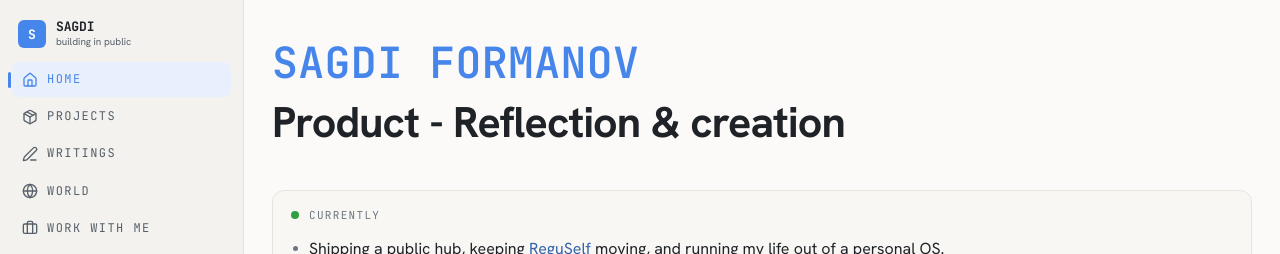
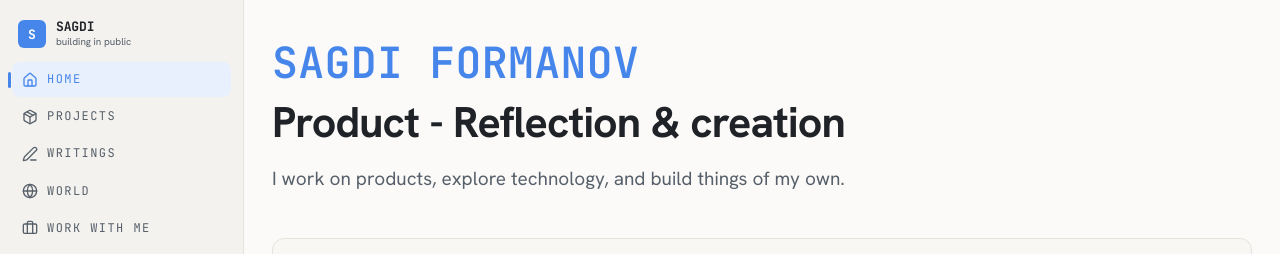
Before and after one commit to sagdish/sagdi-portfolio, a Next.js app: page /en in a window 1280 px wide. Shown: the top 254 px of the page. Built offline with nearby package versions, Linux system fonts and the light colour scheme; no server answers; what notion-to-md would draw is missing.

Commit message:
Home: intro line under the heading (en/ru/uz), lede style, 18px gap, full width

```diff
--- a/messages/en.json
+++ b/messages/en.json
@@ -51,6 +51,7 @@
   "home": {
     "name": "Sagdi Formanov",
     "titleLine1": "Product - Reflection & creation",
+    "intro": "I work on products, explore technology, and build things of my own.",
     "lede": "Figuring things out. I'm trying to understand things, build what matters, and keep learning",
     "photography": {
       "label": "Photography",
--- a/messages/ru.json
+++ b/messages/ru.json
@@ -51,6 +51,7 @@
   "home": {
     "name": "Сагди Форманов",
     "titleLine1": "Продукт. Размышление. Созидание.",
+    "intro": "Работаю над продуктами, изучаю технологии и создаю собственные проекты.",
     "lede": "Пытаюсь лучше понимать как всё устроено, создавать то что действительно важно, продолжая учиться.",
     "photography": {
       "label": "Фотография",
--- a/messages/uz.json
+++ b/messages/uz.json
@@ -51,6 +51,7 @@
   "home": {
     "name": "Sagdi Formanov",
     "titleLine1": "Product. Fikrlash. Yaratish.",
+    "intro": "Product ustida ishlayman, texnologiyalarni o‘rganib o‘z loyihalarimni yarataman.",
     "lede": "Oʻz yoʻlimni topib, atrofdagi jarayonlarni anglashga, muhim narsalarni yaratishga va oʻrganishga intilyapman.",
     "photography": {
       "label": "Fotografiya",
--- a/src/app/[locale]/page.tsx
+++ b/src/app/[locale]/page.tsx
@@ -35,6 +35,7 @@ export default async function HomePage({
       <Reveal className="hero">
         <div className="eyebrow hero-name">{t("name")}</div>
         <h1>{t("titleLine1")}</h1>
+        <p className="lede">{t("intro")}</p>
       </Reveal>
 
       {latest && (
--- a/src/app/design.css
+++ b/src/app/design.css
@@ -805,12 +805,18 @@
     font-size: min(28px, calc(7.3vw - 2.4px));
   }
 }
-/* Home lede: its own section, right after Photography. */
+/* Home lede: the intro line under the hero heading, and its own section after
+   Photography. Under the heading it sits 18px down, like .nf-sub under .nf-road,
+   and runs the full width (no 46ch cap). */
 .lede {
   font-size: clamp(16px, 2.4vw, 19px);
   color: var(--muted);
   max-width: 46ch;
   margin: 0;
+}
+.hero .lede {
+  margin-top: 18px;
+  max-width: none;
 }
 .cta {
   display: flex;
```
Also changed, not shown: 1 other file (tests, documents, lock files or other folders).
